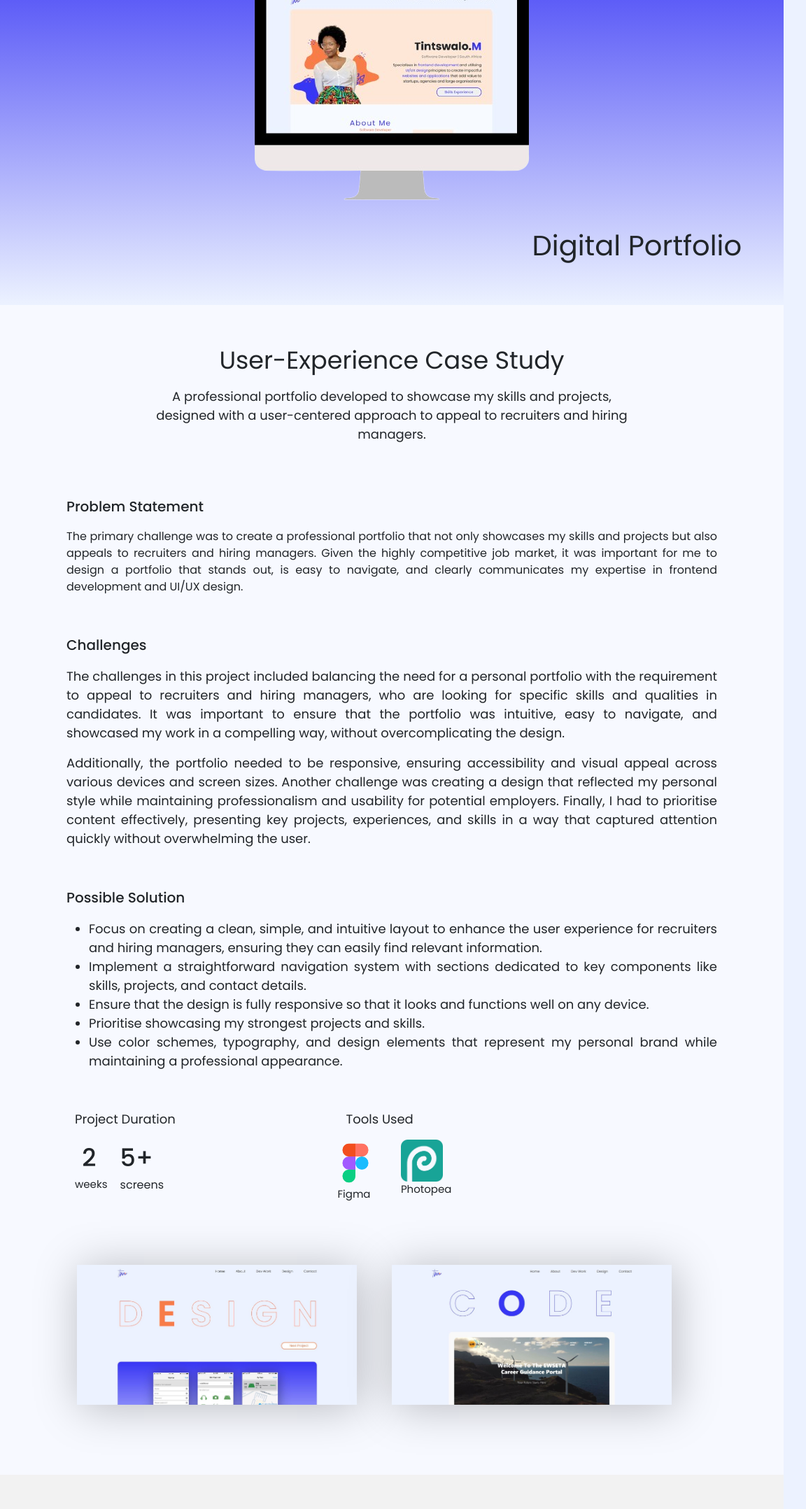
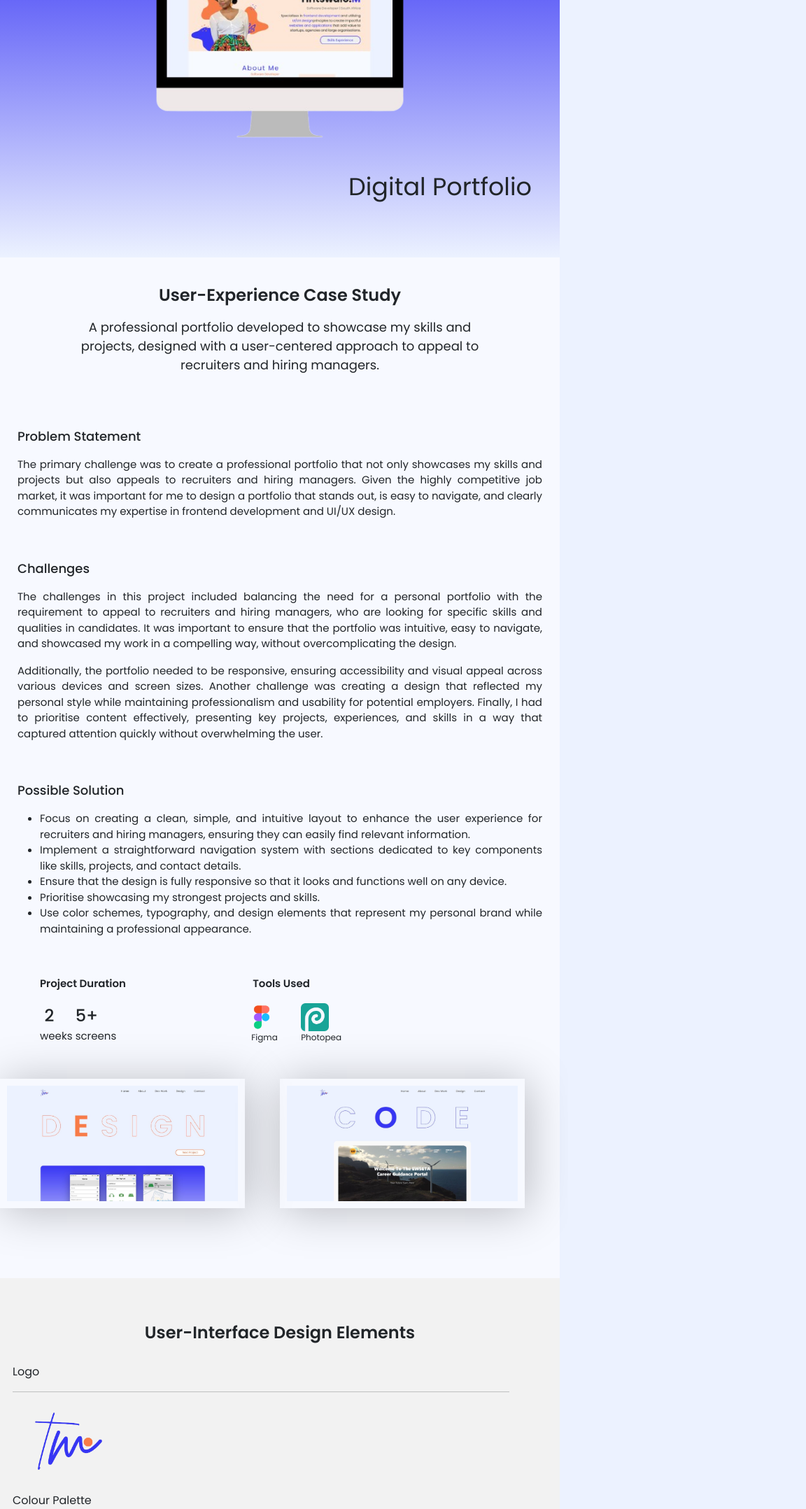
Before and after one commit to calcaventia/my-portfolio-react, a React (Create React App) app: page /designproject2 in a window 768 px wide. Shown: the part 640-2797 px from the top of the page at 70% size, 1152 px wide, since content can reach past the window. Built offline with nearby package versions, Linux system fonts and the light colour scheme.

Commit message:
fixing design pages responsiveness to medium size screens

```diff
--- a/src/pages/DesignProjects/DesignProjects.css
+++ b/src/pages/DesignProjects/DesignProjects.css
@@ -843,3 +843,325 @@ body {
     height: 1170px;
   }
 }
+
+@media screen and (min-width: 768px) and (max-width: 1180px) and (orientation: portrait) {
+  /*design 1*/
+  .design-projects-heading {
+    font-size: 200px;
+    letter-spacing: 10px;
+    width: 800px;
+  }
+
+  .design-content-container {
+    margin: 0 auto;
+    width: 800px;
+  }
+
+  .next-button {
+    font-size: 18px;
+    width: 200px;
+    height: 40px;
+  }
+
+  .design-project1-background {
+    width: 800px;
+    height: 500px;
+  }
+
+  .main-images {
+    padding: 0 30px 0 0;
+  }
+
+  .app-image {
+    margin: 40px 0 0 0;
+    width: 180px;
+  }
+  .project-name {
+    font-size: 35px;
+    text-align: right;
+    padding: 40px 40px 30px 0px;
+  }
+
+  .design-background {
+    width: 800px;
+  }
+
+  .design-heading {
+    padding: 40px 0 0 0;
+    text-align: center;
+    font-size: 24px;
+    font-weight: 600;
+  }
+
+  .project-description {
+    font-size: 18px;
+    margin: 17px auto;
+    width: 600px;
+    text-align: center;
+  }
+
+  .section-heading {
+    font-size: 18px;
+  }
+
+  .problem-statement-content p {
+    font-size: 15px;
+    width: 100%;
+  }
+
+  .problem-statement {
+    margin: 0px auto;
+    padding: 58px 0 0 0;
+    width: 750px;
+  }
+
+  .problem-statement-section {
+    display: flex;
+    flex-direction: row;
+  }
+
+  .problem-statement p {
+    text-align: justify;
+  }
+
+  .problem-statement-video {
+    margin-top: 0px;
+    text-align: center;
+  }
+
+  .spot-buddie-video {
+    border-radius: 30px;
+    width: 180px;
+  }
+
+  .video-play {
+    padding: 10px 0 0 0;
+    font-weight: 600;
+    color: #248a3d;
+  }
+
+  .challenges-section {
+    margin: 0px auto;
+    padding: 40px 0 0 0;
+    width: 750px;
+    font-size: 12px;
+    font-family: "Poppins", sans-serif;
+  }
+
+  .challenges-section p {
+    text-align: justify;
+  }
+
+  .solution-section {
+    margin: 0px auto;
+    padding: 40px 0 0 0;
+    width: 750px;
+    font-size: 15px;
+  }
+
+  .solution-section ul {
+    list-style-type: disc;
+    text-align: justify;
+  }
+
+  .project-info {
+    margin: 0 auto;
+    padding: 40px 0 0 20px;
+    width: 750px;
+  }
+
+  .project-duration-heading,
+  .project-tools-heading,
+  .icon-section-heading {
+    font-size: 15px;
+    font-weight: 600;
+  }
+
+  .duration-number,
+  .screen-number {
+    text-align: center;
+    font-size: 24px;
+  }
+
+  .project-duration-days,
+  .project-screens {
+    text-align: center;
+    font-size: 15px;
+  }
+
+  .project-tools {
+    margin-left: 10px;
+  }
+
+  .project-tools-heading {
+    margin-top: 0px;
+  }
+
+  .tools-used-icon {
+    width: 30px;
+  }
+
+  .tools-used-photopea-icon {
+    width: 40px;
+  }
+
+  .image-label {
+    font-size: 12px;
+  }
+  .spot-buddie-desktop {
+    margin: 0 auto;
+    padding: 0;
+    text-align: center;
+  }
+
+  .desktop-version {
+    width: 400px;
+  }
+
+  .interface-background {
+    width: 800px;
+    height: 1250px;
+  }
+
+  .interface-section-heading p {
+    padding: 60px 0 0 0;
+    font-size: 24px;
+    font-weight: 600;
+  }
+
+  .UI-section-heading {
+    font-size: 16px;
+  }
+
+  .logo-items {
+    padding: 10px 10px 0 30px;
+    width: 750px;
+  }
+
+  .logo-item-image {
+    margin: 10px 0 20px 30px;
+    width: 100px;
+  }
+
+  .color-palette {
+    padding: 10px 10px 0 30px;
+    width: 750px;
+  }
+
+  .color-circle {
+    width: 50px;
+    height: 50px;
+    border-radius: 50%;
+  }
+
+  .color-group {
+    margin: 30px 0 30px 30px;
+  }
+
+  .typography-section {
+    padding: 10px 10px 0 30px;
+    width: 750px;
+  }
+
+  .font-name {
+    margin-top: 20px;
+    margin-left: 30px;
+    font-size: 24px;
+  }
+
+  .font-letter {
+    margin-left: 30px;
+    font-size: 24px;
+  }
+
+  .app-icons-section {
+    padding: 30px 10px 0 30px;
+  }
+
+  .app-icons {
+    margin: 30px auto;
+    width: 750px;
+  }
+
+  .app-icons ul li {
+    display: inline;
+    padding: 0 50px 0 0;
+  }
+
+  .custom-icon {
+    width: 50px;
+  }
+
+  .disclaimer {
+    margin: 30px auto;
+    font-size: 12px;
+    text-align: center;
+    width: 750px;
+  }
+
+  #bottom-page-button {
+    margin-top: 60px;
+    margin-bottom: 60px;
+    padding: 0px 0 0px 0;
+  }
+
+  /*Design project 2*/
+
+  .previous-button {
+    font-size: 18px;
+    width: 200px;
+    height: 40px;
+  }
+
+  .design-project2-background {
+    height: 500px;
+    background: linear-gradient(to bottom, #3836f5, #ecf2ff);
+    border-top-left-radius: 20px;
+    border-top-right-radius: 20px;
+  }
+
+  .portfolio-main-image {
+    padding: 40px 0 0 0;
+    width: 450px;
+  }
+
+  .project2-name {
+    font-size: 35px;
+    text-align: right;
+    padding: 40px 40px 30px 0px;
+  }
+
+  .interface2-background {
+    width: 800px;
+    height: 1170px;
+  }
+
+  .text-content {
+    font-size: 15px;
+  }
+
+  .design-projects-display {
+    margin: 0 auto;
+    padding: 50px 0 100px 0;
+    text-align: center;
+  }
+
+  .design-project-display-image {
+    margin: 0 auto;
+    padding: 10px;
+    width: 350px;
+  }
+
+  .app-icons {
+    margin: 30px auto;
+  }
+
+  .app-icons ul li {
+    display: inline;
+    padding: 0 40px 0 0;
+  }
+
+  .app-icons-section {
+    width: 750px;
+  }
+}
```
